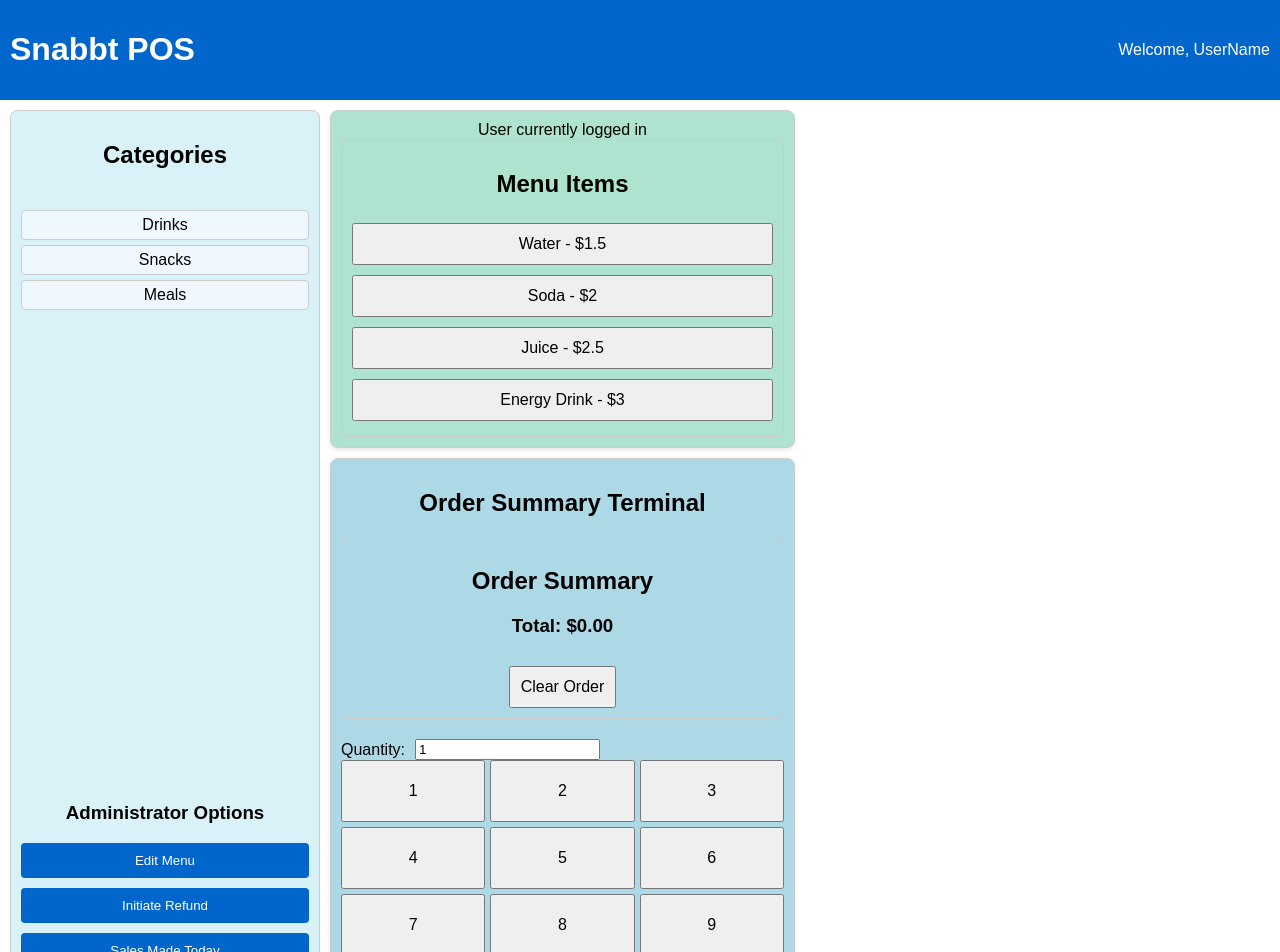
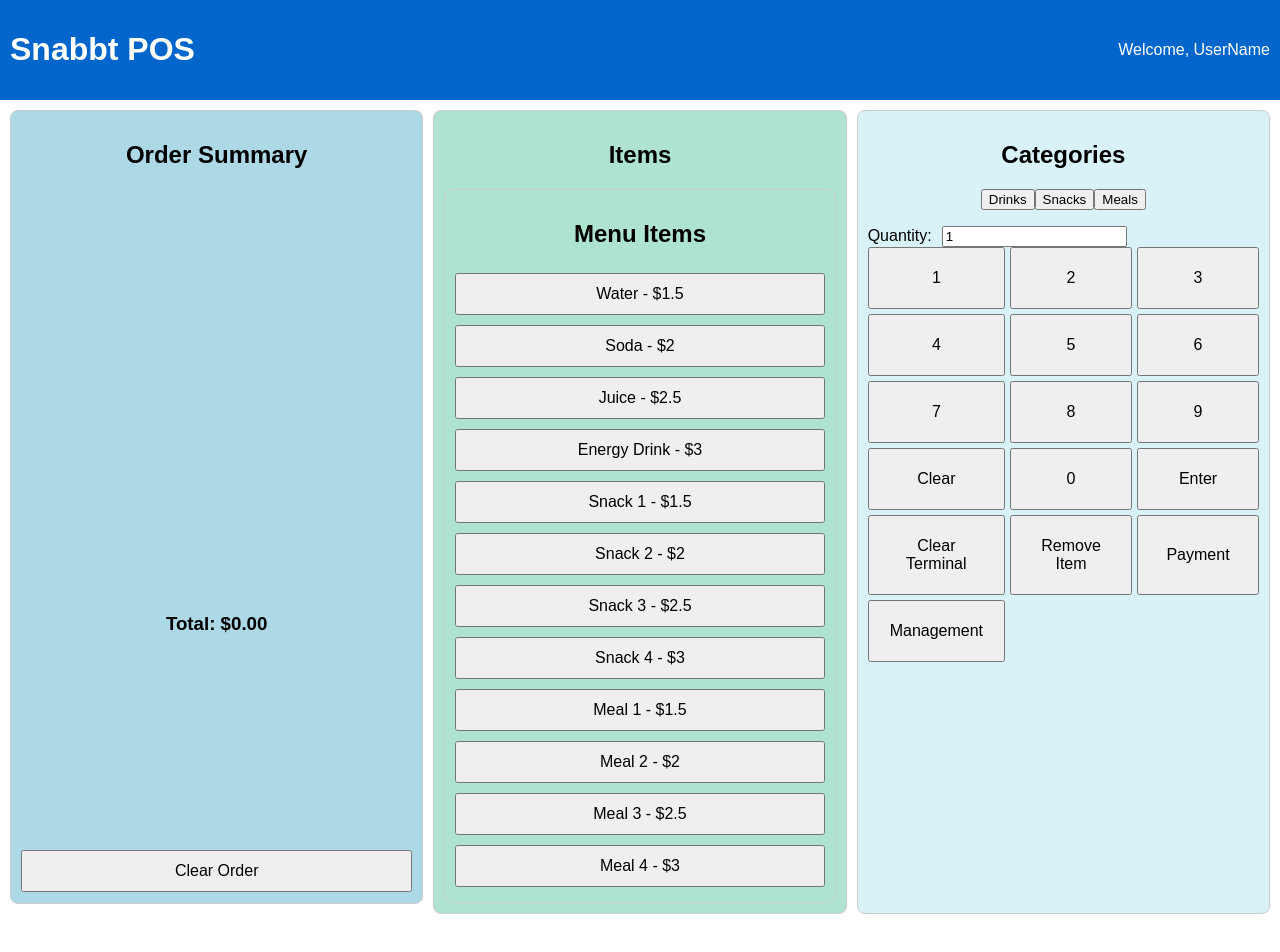
Before and after one commit to mySnabbt/mySnabbt, a React (Create React App) app: page / in a window 1280 px wide. Shown: the top 952 px of the page. After the commit the page ends 924 px from the top, so only its background shows below. Built offline with nearby package versions, Linux system fonts and the light colour scheme.

Commit message:
app-V_1.2

```diff
--- a/src/App.css
+++ b/src/App.css
@@ -21,26 +21,18 @@ body {
 
 .main-layout {
   display: grid;
-  grid-template-columns: 1fr 1.5fr 1.5fr; /*Three columns for Categories, Items, and Order Summary */
+  grid-template-columns: 1fr 1fr 1fr; /* Three columns for Categories, Items, and Order Summary */
   grid-gap: 10px;
   flex-grow: 1;
   padding: 10px;
 }
 
 .categories-section {
-  grid-column: 1 / 2;
+  grid-column: 3 / 4;
   background-color: #d9f2f8;
   padding: 10px;
   border: 1px solid #ccc;
   border-radius: 8px;
-
-  display: flex;
-
-  flex-direction: column;
-
-  /* justify-content: space-between;
-
-  height: 100vh; Full height of the screen */
 }
 
 .categories-section ul {
@@ -62,7 +54,7 @@ body {
 }
 
 .admin-options {
-  margin-top: auto;
+  margin-top: 20px;
 }
 
 .admin-options button {
@@ -89,10 +81,30 @@ body {
   border-radius: 8px;
 }
 
-.order-summary-section {
-  grid-column: 3 / 4; /* Position this section to the right of the items section */
+.order-summary {
+  grid-column: 1 / 2; /* Position this section to the right of the items section */
   background-color: #add8e6;
   padding: 10px;
   border: 1px solid #ccc;
   border-radius: 8px;
+  display: flex;
+  flex-direction: column;
+  justify-content: space-between;
 }
+
+.quantity-input {
+  margin-top: auto;
+  display: flex;
+  align-items: center;
+  gap: 10px;
+}
+
+.pos-controller {
+  display: flex;
+  flex-direction: column;
+  gap: 10px;
+}
+
+.main-layout > *:not(.categories-section) {
+  /* margin-top: auto; Push everything after the categories section to the bottom */
+}
--- a/src/App.js
+++ b/src/App.js
@@ -1,8 +1,52 @@
-import React from 'react';
-import POSController from './POSController';
+import React, { useState } from 'react';
 import './App.css';
+import {items} from './Data';
+import Keypad from './Keypad';
+import ItemsSection from './ItemsSection';
+import OrderSummary from './OrderSummary';
 
 function App() {
+    const [order, setOrder] = useState([]);
+    const [total, setTotal] = useState(0);
+    const [quantity, setQuantity] = useState(1);
+    const [selectedCategory, setSelectedCategory] = useState('');
+    const [selectedItem, setSelectedItem] = useState(null);
+
+    const clearTerminal = () => {
+        setOrder([]);
+        setTotal(0);
+    };
+
+    const filteredItems = selectedCategory === 'Drinks'
+            ? items.filter(item => item.id >= 1000 && item.id <= 1003)
+            : selectedCategory === 'Snacks'
+            ? items.filter(item => item.id >= 2000 && item.id <= 2003)
+            : selectedCategory === 'Meals'
+            ? items.filter(item => item.id >= 3000 && item.id <= 3003)
+            : items;
+
+    const addItemToOrder = (item) => {
+        const selectedQuantity = quantity === 0 ? 1 : quantity;
+        const itemTotal = item.price * selectedQuantity;
+
+        setOrder([...order, { ...item, quantity: selectedQuantity, itemTotal }]);
+        setTotal(total + itemTotal);
+
+        setQuantity(1);
+    }
+
+    const removeItem = (item) => {
+        if (selectedItem) {
+            const updatedOrder = order.filter((item) => item.id !== selectedItem.id);
+            const updatedTotal = updatedOrder.reduce((sum, item) => sum + item.itemTotal, 0);
+            setOrder(updatedOrder);
+            setTotal(updatedTotal);
+            setSelectedItem(null)
+        } else {
+            alert('No item selected');
+        }
+    };
+
     return (
         <div className="App">
             <header className="app-header">
@@ -10,31 +54,40 @@ function App() {
                 <div className="username">Welcome, UserName</div>
             </header>
             <main className="main-layout">
+                <OrderSummary
+                    order={order}
+                    total={total}
+                    clearTerminal={clearTerminal}
+                ></OrderSummary>
+                <ItemsSection
+                    items={filteredItems}
+                    addItemToOrder={addItemToOrder}
+                ></ItemsSection>
                 <section className="categories-section">
                     <h2>Categories</h2>
                     <ul>
-                        <li>Drinks</li>
-                        <li>Snacks</li>
-                        <li>Meals</li>
-                        {/* Add more categories as needed */}
+                        <div className="category-buttons">
+                            <button onClick={() => setSelectedCategory('Drinks')}>Drinks</button>
+                            <button onClick={() => setSelectedCategory('Snacks')}>Snacks</button>
+                            <button onClick={() => setSelectedCategory('Meals')}>Meals</button>
+                        </div>
                     </ul>
-                    <div className="admin-options">
-                        <h3>Administrator Options</h3>
-                        <button>Edit Menu</button>
-                        {/* <button>View Reports</button> */}
-                        <button>Initiate Refund</button>
-                        <button>Sales Made Today</button>
-                        <button>Print Sales Report Made Today</button>
+                    <div className="quantity-input">
+                        <label>Quantity: </label>
+                        <input
+                            type="number"
+                            value={quantity}
+                            onChange={(e) => setQuantity(Number(e.target.value))}
+                        />
                     </div>
+                    <Keypad
+                        quantity={quantity}
+                        setQuantity={setQuantity}
+                        clearTerminal={clearTerminal}
+                        removeItem={removeItem}
+                    />
                 </section>
-                <POSController />
-                {/* <section className="admin-section">
-                    <h3>Administrator Options</h3>
-                    <button>Edit Menu</button>
-                    <button>Initiate Refund</button>
-                    <button>Sales Made Today</button>
-                </section> */}
-                {/* <POSController /> */}
+
             </main>
         </div>
     );
--- /dev/null
+++ b/src/Data.js
@@ -0,0 +1,14 @@
+export const items = [
+    { id: 1000, name: 'Water', price: 1.5 },
+    { id: 1001, name: 'Soda', price: 2.0 },
+    { id: 1002, name: 'Juice', price: 2.5 },
+    { id: 1003, name: 'Energy Drink', price: 3.0 },
+    { id: 2000, name: 'Snack 1', price: 1.5 },
+    { id: 2001, name: 'Snack 2', price: 2.0 },
+    { id: 2002, name: 'Snack 3', price: 2.5 },
+    { id: 2003, name: 'Snack 4', price: 3.0 },
+    { id: 3000, name: 'Meal 1', price: 1.5 },
+    { id: 3001, name: 'Meal 2', price: 2.0 },
+    { id: 3002, name: 'Meal 3', price: 2.5 },
+    { id: 3003, name: 'Meal 4', price: 3.0 }
+];
--- /dev/null
+++ b/src/ItemsSection.js
@@ -0,0 +1,13 @@
+import React from 'react';
+import ItemList from './ItemList';
+
+function ItemsSection({ items, addItemToOrder }) {
+    return (
+        <section className="items-section">
+            <h2>Items</h2>
+            <ItemList items={items} addItemToOrder={addItemToOrder} />
+        </section>
+    );
+}
+
+export default ItemsSection;
--- a/src/Keypad.js
+++ b/src/Keypad.js
@@ -1,12 +1,21 @@
 import React from 'react';
 import './Keypad.css';
 
-function Keypad({ quantity, setQuantity }) {
+function Keypad({ quantity, setQuantity, clearTerminal, removeItem }) {
     const handleKeyPress = (number) => {
         if (number === 'Clear') {
             setQuantity(0);
         } else if (number === 'Enter') {
             // Enter is handled when adding items
+        } else if (number === 'Clear Terminal') {
+            // Calls the clearOrder function passed from POSController when 'Clear Terminal' is pressed
+            // if (clearOrder) {
+            //     clearOrder();  // Clear the order and reset the total
+            // }
+            clearTerminal();
+        } else if (number === 'Remove Item') {
+            removeItem();
+
         } else {
             setQuantity(parseInt(`${quantity}${number}`, 10));
         }
@@ -14,7 +23,7 @@ function Keypad({ quantity, setQuantity }) {
 
     return (
         <div className="keypad">
-            {['1', '2', '3', '4', '5', '6', '7', '8', '9', 'Clear', '0', 'Enter'].map((num) => (
+            {['1', '2', '3', '4', '5', '6', '7', '8', '9', 'Clear', '0', 'Enter', 'Clear Terminal', 'Remove Item', 'Payment', 'Management'].map((num) => (
                 <button key={num} onClick={() => handleKeyPress(num)} className="keypad-button">
                     {num}
                 </button>
--- a/src/POSController.js
+++ b/src/POSController.js
@@ -1,57 +1,56 @@
-import React, { useState } from 'react';
-import ItemList from './ItemList';
-import OrderSummary from './OrderSummary';
-import Keypad from './Keypad';
-import './POSController.css';
+// import React, { useState } from 'react';
+// import ItemList from './ItemList';
+// import OrderSummary from './OrderSummary';
+// import Keypad from './Keypad';
+// import './POSController.css';
 
-function POSController() {
-    const [items] = useState([
-        { id: 1, name: 'Water', price: 1.5 },
-        { id: 2, name: 'Soda', price: 2.0 },
-        { id: 3, name: 'Juice', price: 2.5 },
-        { id: 4, name: 'Energy Drink', price: 3.0 }
-    ]);
-    const [order, setOrder] = useState([]);
-    const [total, setTotal] = useState(0);
-    const [quantity, setQuantity] = useState(1); // Default quantity is 1
+// function POSController() {
+//     const [items] = useState([
+//         { id: 1, name: 'Water', price: 1.5 },
+//         { id: 2, name: 'Soda', price: 2.0 },
+//         { id: 3, name: 'Juice', price: 2.5 },
+//         { id: 4, name: 'Energy Drink', price: 3.0 }
+//     ]);
+//     const [order, setOrder] = useState([]);
+//     const [total, setTotal] = useState(0);
+//     const [quantity, setQuantity] = useState(1); // Default quantity is 1
 
-    const addItemToOrder = (item) => {
-        const selectedQuantity = quantity === 0 ? 1 : quantity;
-        const itemTotal = item.price * selectedQuantity;
+//     const addItemToOrder = (item) => {
+//         const selectedQuantity = quantity === 0 ? 1 : quantity;
+//         const itemTotal = item.price * selectedQuantity;
 
-        setOrder([...order, { ...item, quantity: selectedQuantity, itemTotal }]);
-        setTotal(total + itemTotal);
+//         setOrder([...order, { ...item, quantity: selectedQuantity, itemTotal }]);
+//         setTotal(total + itemTotal);
 
-        setQuantity(1); // Reset quantity
-    };
+//         setQuantity(1); // Reset quantity
+//     };
 
-    const clearOrder = () => {
-        setOrder([]);
-        setTotal(0);
-    };
+//     const clearOrder = () => {
+//         setOrder([]);
+//         setTotal(0);
+//     };
 
-    return (
-        <main className="pos-controller">
-            <section className="items-section">
-                {/* <h2>Items</h2> */}
-                <div className="username">User currently logged in</div>
-                <ItemList items={items} addItemToOrder={addItemToOrder} />
-            </section>
-            <section className="order-summary-section">
-                <h2>Order Summary Terminal</h2>
-                <OrderSummary order={order} total={total} clearOrder={clearOrder} />
-                <div className="quantity-input">
-                    <label>Quantity: </label>
-                    <input
-                        type="number"
-                        value={quantity}
-                        onChange={(e) => setQuantity(Number(e.target.value))}
-                    />
-                </div>
-                <Keypad quantity={quantity} setQuantity={setQuantity} />
-            </section>
-        </main>
-    );
-}
+//     return (
+//         <div className="pos-controller">
+//             <section className="items-section">
+//                 <h2>Items</h2>
+//                 <ItemList items={items} addItemToOrder={addItemToOrder} />
+//             </section>
+//             <section className="order-summary-section">
+//                 <h2>Order Summary Terminal</h2>
+//                 <OrderSummary order={order} total={total} clearOrder={clearOrder} />
+//                 <div className="quantity-input">
+//                     <label>Quantity: </label>
+//                     <input
+//                         type="number"
+//                         value={quantity}
+//                         onChange={(e) => setQuantity(Number(e.target.value))}
+//                     />
+//                 </div>
+//                 <Keypad quantity={quantity} setQuantity={setQuantity} />
+//             </section>
+//         </div>
+//     );
+// }
 
-export default POSController;
+// export default POSController;
```
Also changed, not shown: src/Keypad.css (+16 -0 lines), src/OrderSummarySection.js (added).
